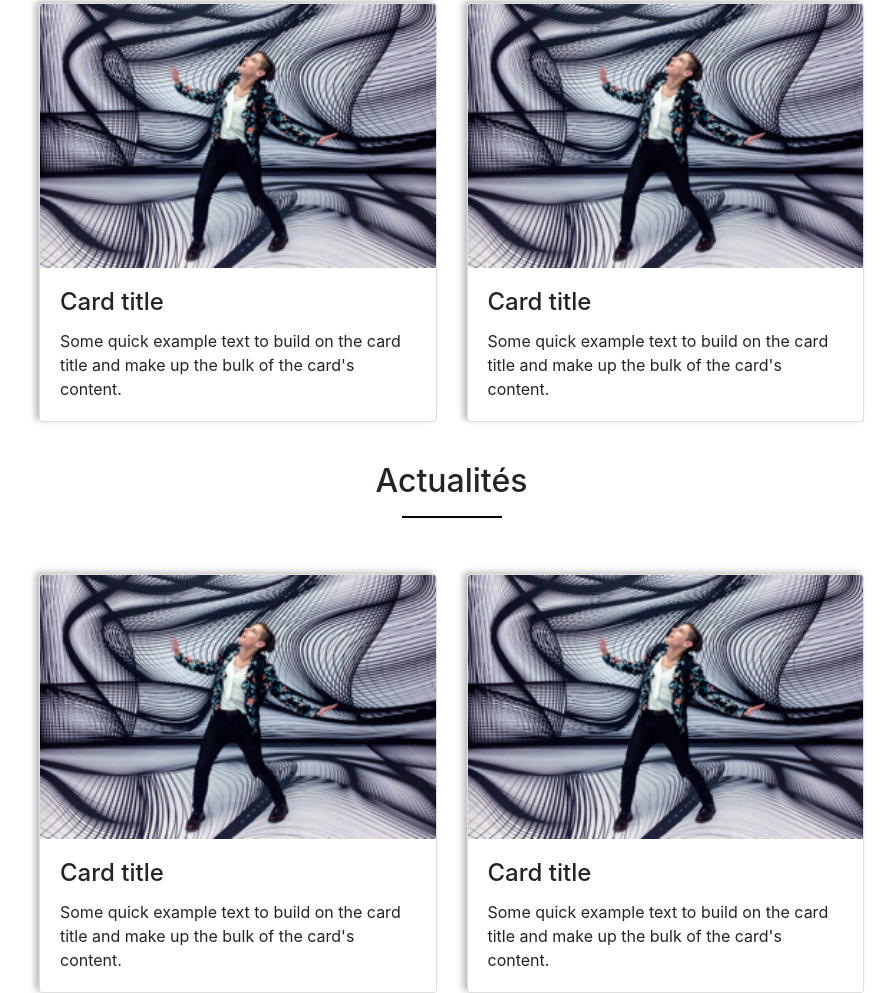
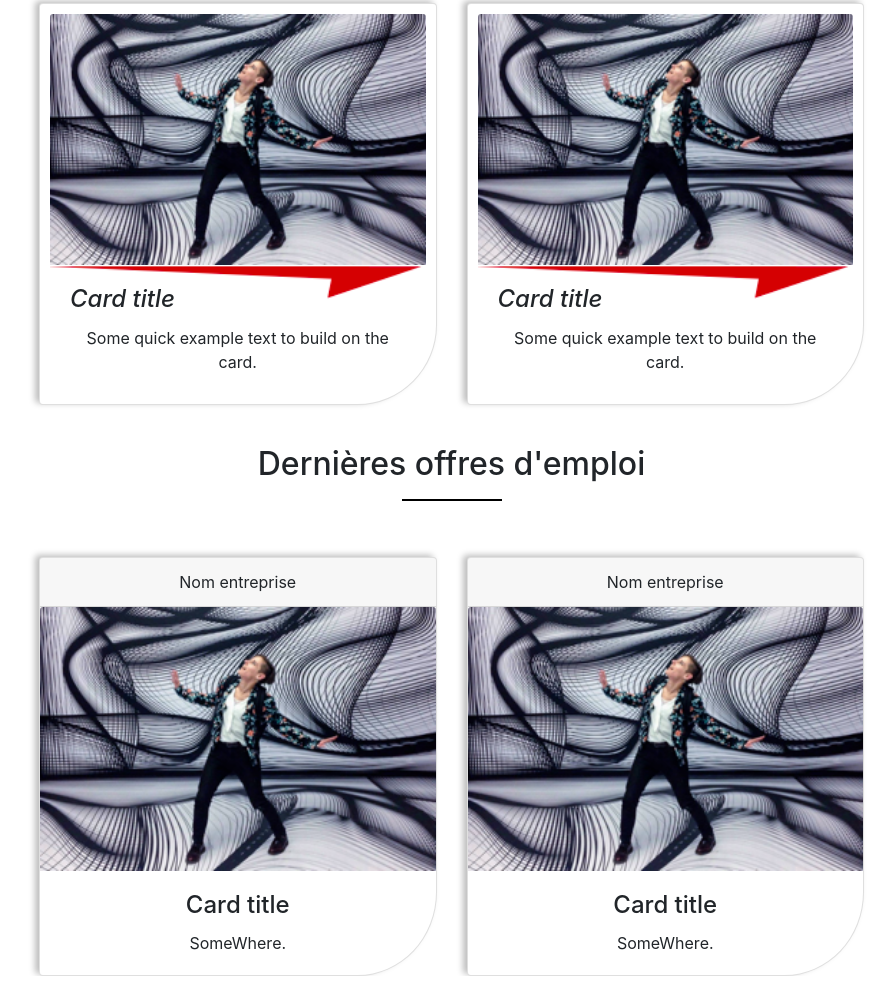
Before and after one commit to azs-hub/ARM, a website: page app/index.html in a window 1280 px wide. Shown: the part 647-1640 px from the top of the page, without its empty margins (46-941 px from the left). Drawn offline with nearby package versions, Linux system fonts and the light colour scheme; files that its build step writes are made by us from their sources; files whose address does not match are found by name.

Commit message:
[HOME] - Block Actualities & Offers

```diff
--- a/app/index.html
+++ b/app/index.html
@@ -149,20 +149,20 @@
         </div>
 
         <div class="col-12 col-md-6">
-          <div class="card">
+          <div class="card actuality">
             <img class="card-img-top" src="./images/default.png" alt="ARM default" />
             <div class="card-body">
               <h4 class="card-title">Card title</h4>
-              <p class="card-text">Some quick example text to build on the card title and make up the bulk of the card's content.</p>
+              <p class="card-text">Some quick example text to build on the card.</p>
             </div>
           </div>
         </div>
         <div class="col-12 col-md-6">
-          <div class="card">
+          <div class="card actuality">
             <img class="card-img-top" src="./images/default.png" alt="ARM default" />
             <div class="card-body">
               <h4 class="card-title">Card title</h4>
-              <p class="card-text">Some quick example text to build on the card title and make up the bulk of the card's content.</p>
+              <p class="card-text">Some quick example text to build on the card.</p>
             </div>
           </div>
         </div>
@@ -170,25 +170,32 @@
 
       <div class="row">
         <div class="col-12 section__title">
-          <h2>Actualités</h2>
+          <h2>Dernières offres d'emploi</h2>
           <hr/>
         </div>
 
         <div class="col-12 col-md-6">
-          <div class="card">
+          <div class="card offer">
+            <div class="card-header">
+              Nom entreprise
+            </div>
             <img class="card-img-top" src="./images/default.png" alt="ARM default" />
             <div class="card-body">
               <h4 class="card-title">Card title</h4>
-              <p class="card-text">Some quick example text to build on the card title and make up the bulk of the card's content.</p>
+              <p class="card-text">SomeWhere.</p>
             </div>
           </div>
         </div>
+
         <div class="col-12 col-md-6">
-          <div class="card">
+          <div class="card offer">
+            <div class="card-header">
+              Nom entreprise
+            </div>
             <img class="card-img-top" src="./images/default.png" alt="ARM default" />
             <div class="card-body">
               <h4 class="card-title">Card title</h4>
-              <p class="card-text">Some quick example text to build on the card title and make up the bulk of the card's content.</p>
+              <p class="card-text">SomeWhere.</p>
             </div>
           </div>
         </div>
--- a/app/public/scss/main.scss
+++ b/app/public/scss/main.scss
@@ -120,5 +120,26 @@
 	-moz-box-shadow: -4px -2px 6px 0px rgba(189,189,189,1);
 	box-shadow: -4px -2px 6px 0px rgba(189,189,189,1);
 
+	&.actuality {
+		padding: 10px;
+    border-bottom-right-radius: 20%;
 
+		.card-body {
+	    background-image: url(../images/card-title.png);
+	    background-repeat: no-repeat;
+	    background-size: 100%;
+		}
+		.card-title {
+			font-style: italic;
+		}
+		.card-text {
+			text-align: center;
+		}
+	}
+	&.offer {
+		padding: 0px;
+		text-align: center;
+		border-bottom-right-radius: 20%;
+
+	}
 }
```
Also changed, not shown: app/public/images/card-title.png (added).
